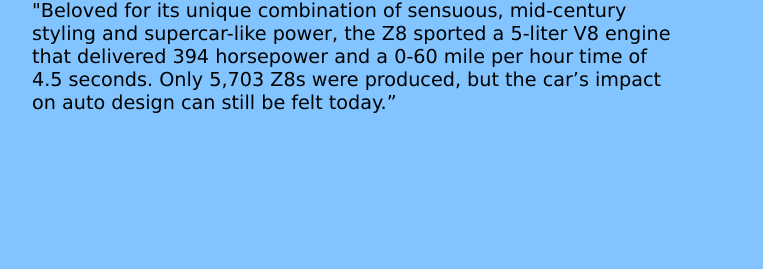
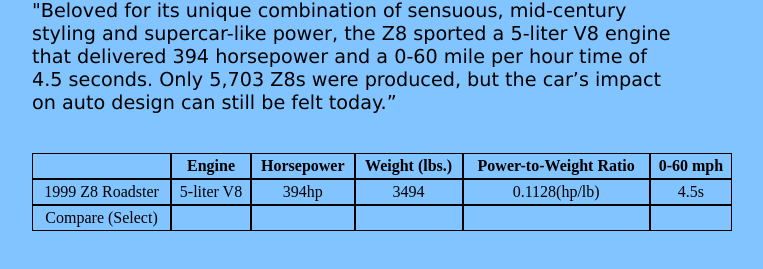
Before and after one commit to jdoggett1/TourTheBMWZentrum, a plain HTML site: page z8.html in a window 1280 px wide. Shown: the part 962-1231 px from the top of the page, without its empty margins (288-1051 px from the left). Drawn offline with Linux system fonts and the light colour scheme.

Commit message:
table added to z8 page

```diff
--- a/styles/carpage.css
+++ b/styles/carpage.css
@@ -93,3 +93,20 @@ p {
     "Lucida Sans Unicode", Geneva, Verdana, sans-serif;
   font-size: 1.2em;
 }
+
+/*---------Table Below-----------*/
+
+table {
+  margin-right: auto;
+  margin-left: auto;
+  border-spacing: 0;
+  padding-top: 20px;
+  width: 700px;
+}
+tr,
+td,
+th {
+  border: 1px solid black;
+  padding: 3px;
+  text-align: center;
+}
--- a/z8.html
+++ b/z8.html
@@ -59,5 +59,31 @@
       were produced, but the car’s impact on auto design can still be felt
       today.”
     </p>
+    <table>
+      <tr>
+        <th></th>
+        <th>Engine</th>
+        <th>Horsepower</th>
+        <th>Weight (lbs.)</th>
+        <th>Power-to-Weight Ratio</th>
+        <th>0-60 mph</th>
+      </tr>
+      <tr>
+        <td>1999 Z8 Roadster</td>
+        <td>5-liter V8</td>
+        <td>394hp</td>
+        <td>3494</td>
+        <td>0.1128(hp/lb)</td>
+        <td>4.5s</td>
+      </tr>
+      <tr>
+        <td>Compare (Select)</td>
+        <td></td>
+        <td></td>
+        <td></td>
+        <td></td>
+        <td></td>
+      </tr>
+    </table>
   </body>
 </html>
```
